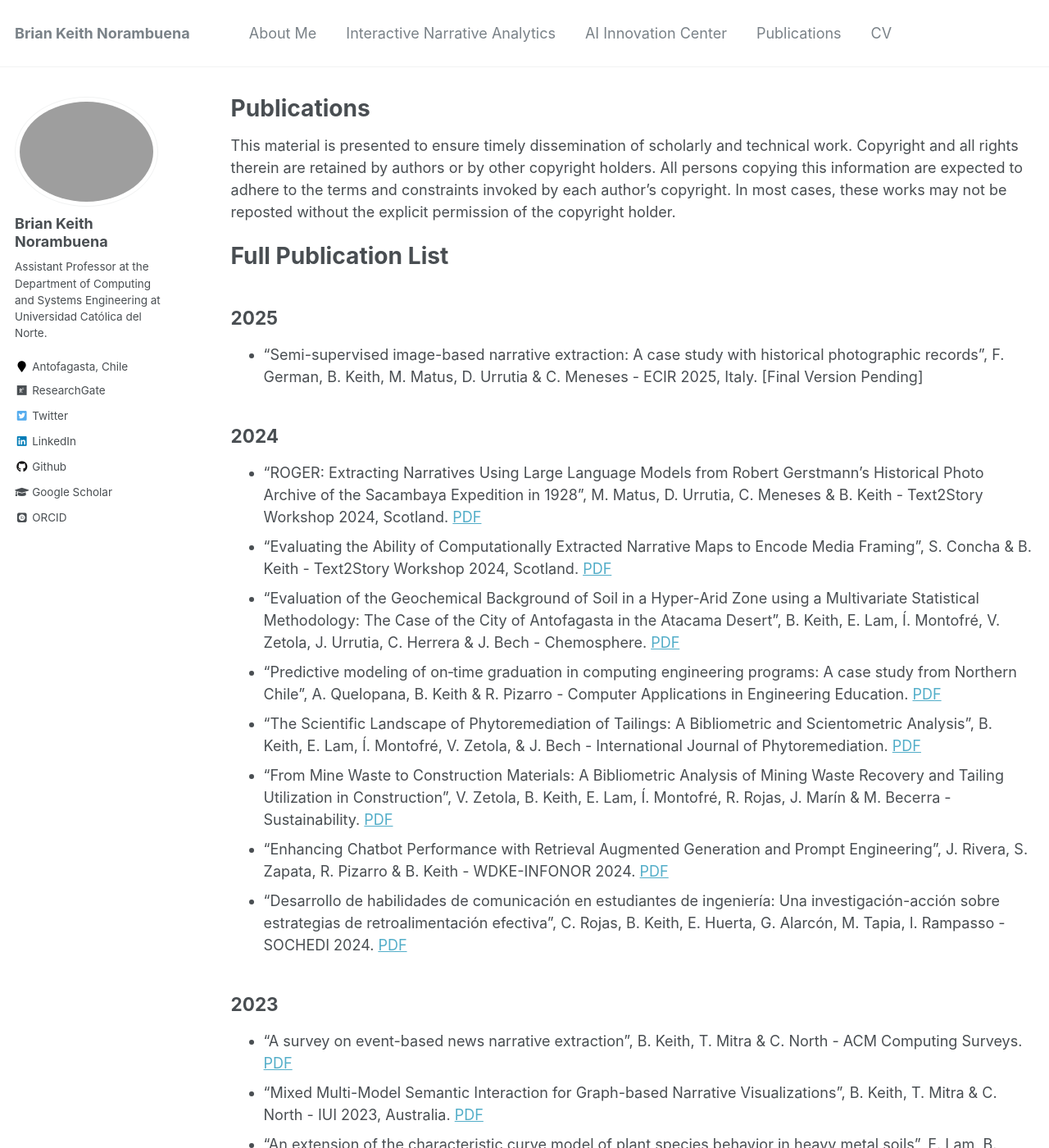
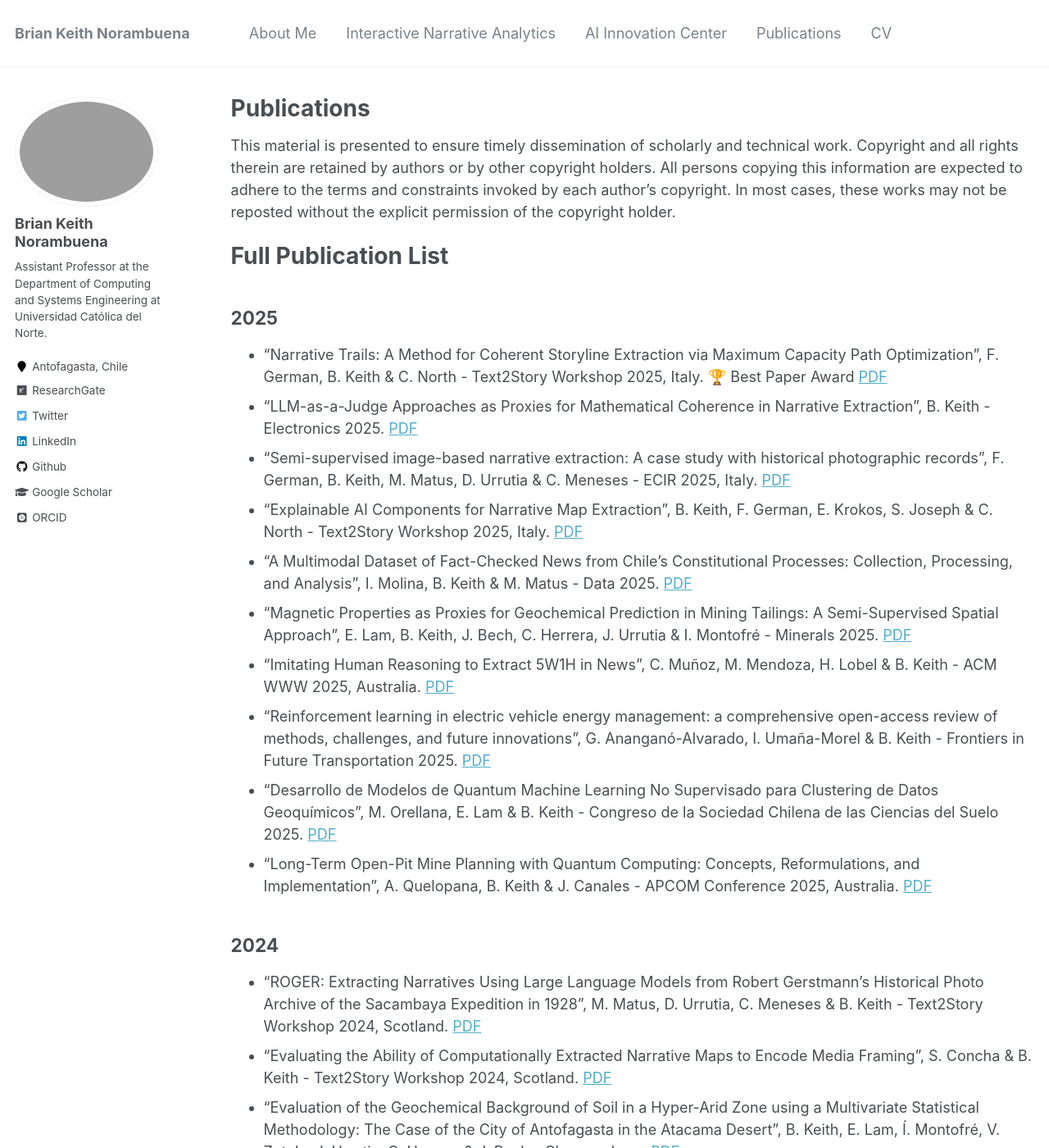
Before and after one commit to briankeithn/briankeithn.github.io, a Jekyll site: the page built from _pages/publications.md, in a window 1280 px wide and 1400 px high. Shown: the whole window at 82% size. Built offline with Jekyll 4.4.1, drawn with Linux system fonts in a browser that asks for light colours; some web fonts are replaced; some of the changed text lies outside the part shown.

Commit message:
Updating articles for 2025

```diff
--- a/_pages/publications.md
+++ b/_pages/publications.md
@@ -15,7 +15,16 @@ This material is presented to ensure timely dissemination of scholarly and techn
 
 # Full Publication List
 ## 2025
-- "Semi-supervised image-based narrative extraction: A case study with historical photographic records", F. German, B. Keith, M. Matus, D. Urrutia & C. Meneses - ECIR 2025, Italy. [Final Version Pending]
+- "Narrative Trails: A Method for Coherent Storyline Extraction via Maximum Capacity Path Optimization", F. German, B. Keith & C. North - Text2Story Workshop 2025, Italy. 🏆 Best Paper Award [PDF](http://briankeithn.github.io/files/2025_Trails.pdf)
+- "LLM-as-a-Judge Approaches as Proxies for Mathematical Coherence in Narrative Extraction", B. Keith - Electronics 2025. [PDF](http://briankeithn.github.io/files/2025_Judge.pdf)
+- "Semi-supervised image-based narrative extraction: A case study with historical photographic records", F. German, B. Keith, M. Matus, D. Urrutia & C. Meneses - ECIR 2025, Italy. [PDF](http://briankeithn.github.io/files/2025_Semisupervised.pdf)
+- "Explainable AI Components for Narrative Map Extraction", B. Keith, F. German, E. Krokos, S. Joseph & C. North - Text2Story Workshop 2025, Italy. [PDF](http://briankeithn.github.io/files/2025_XAI.pdf)
+- "A Multimodal Dataset of Fact-Checked News from Chile's Constitutional Processes: Collection, Processing, and Analysis", I. Molina, B. Keith & M. Matus - Data 2025. [PDF](http://briankeithn.github.io/files/2025_Data.pdf)
+- "Magnetic Properties as Proxies for Geochemical Prediction in Mining Tailings: A Semi-Supervised Spatial Approach", E. Lam, B. Keith, J. Bech, C. Herrera, J. Urrutia & I. Montofré - Minerals 2025. [PDF](http://briankeithn.github.io/files/2025_Magnetic.pdf)
+- "Imitating Human Reasoning to Extract 5W1H in News", C. Muñoz, M. Mendoza, H. Lobel & B. Keith - ACM WWW 2025, Australia. [PDF](http://briankeithn.github.io/files/2025_5W1H.pdf)
+- "Reinforcement learning in electric vehicle energy management: a comprehensive open-access review of methods, challenges, and future innovations", G. Ananganó-Alvarado, I. Umaña-Morel & B. Keith - Frontiers in Future Transportation 2025. [PDF](http://briankeithn.github.io/files/2025_RL.pdf)
+- "Desarrollo de Modelos de Quantum Machine Learning No Supervisado para Clustering de Datos Geoquímicos", M. Orellana, E. Lam & B. Keith - Congreso de la Sociedad Chilena de las Ciencias del Suelo 2025. [PDF](http://briankeithn.github.io/files/2025_SCHCS.pdf)
+- "Long-Term Open-Pit Mine Planning with Quantum Computing: Concepts, Reformulations, and Implementation", A. Quelopana, B. Keith & J. Canales - APCOM Conference 2025, Australia. [PDF](http://briankeithn.github.io/files/2025_APCOM.pdf)
 
 ## 2024
 - "ROGER: Extracting Narratives Using Large Language Models from Robert Gerstmann's Historical Photo Archive of the Sacambaya Expedition in 1928", M. Matus, D. Urrutia, C. Meneses & B. Keith - Text2Story Workshop 2024, Scotland. [PDF](http://briankeithn.github.io/files/2024_ROGER.pdf)
@@ -31,7 +40,7 @@ in Construction", V. Zetola, B. Keith, E. Lam, Í. Montofré, R. Rojas, J. Marí
 - "Desarrollo de habilidades de comunicación en estudiantes de ingeniería: Una investigación-acción sobre estrategias de retroalimentación efectiva", C. Rojas, B. Keith, E. Huerta, G. Alarcón, M. Tapia, I. Rampasso - SOCHEDI 2024. [PDF](http://briankeithn.github.io/files/2024_SOCHEDI.pdf)
 
 ## 2023
-- "A survey on event-based news narrative extraction", B. Keith, T. Mitra & C. North - ACM Computing Surveys. [PDF](http://briankeithn.github.io/files/2023_CSUR.pdf)
+- "A survey on event-based news narrative extraction", B. Keith, T. Mitra & C. North - ACM Computing Surveys. 📍 Selected for "Lo Mejor de lo Nuestro" LMN2024 at JCC2024 [PDF](http://briankeithn.github.io/files/2023_CSUR.pdf)
 - "Mixed Multi-Model Semantic Interaction for Graph-based Narrative Visualizations", B. Keith, T. Mitra & C. North - IUI 2023, Australia. [PDF](http://briankeithn.github.io/files/2023_IUI.pdf)
 - "An extension of the characteristic curve model of plant species behavior in heavy metal soils", E. Lam, B. Keith, J. Bech, M. Gálvez, R. Rojas, F. Alvarez, V. Zetola & I. Montofré - Environmental Geochemistry and Health. [PDF](http://briankeithn.github.io/files/2023_Curves.pdf)
 - "Watching the Watchdogs: Using Transparency Cues to Help News Audiences Assess Information Quality", B. Keith, K. Reis, T. Mitra & M. Horning - Media and Communication. [PDF](http://briankeithn.github.io/files/2023_MaC.pdf)
@@ -49,7 +58,7 @@ in Construction", V. Zetola, B. Keith, E. Lam, Í. Montofré, R. Rojas, J. Marí
 - "Narrative sensemaking: strategies for narrative maps construction", B. Keith, T. Mitra & C. North - IEEE VIS 2021, USA. [PDF](http://briankeithn.github.io/files/2021_VIS.pdf)
 
 ## 2020
-- "Evaluating the Inverted Pyramid Structure through Automatic 5W1H Extraction and Summarization", B. Keith, M. Horning & T. Mitra - C+J 2020, USA. [PDF](http://briankeithn.github.io/files/2020_CJ.pdf)
+- "Evaluating the Inverted Pyramid Structure through Automatic 5W1H Extraction and Summarization", B. Keith, M. Horning & T. Mitra - C+J 2020, USA. 📍 Selected for "Countering Noise, Bias & Uncertainty" Panel [PDF](http://briankeithn.github.io/files/2020_CJ.pdf)
 - "Twitter sentiment analysis for the estimation of voting intention in the 2017 Chilean elections", T. Alegre & B. Keith - Intelligent Data Analysis. [PDF](http://briankeithn.github.io/files/2020_IDA_TAS_Final.pdf)
 - "Avances en representaciones de texto: espacios vectoriales semánticos y word embeddings", L. Gutiérrez & B. Keith - CILCC 2018 - Book chapter on "Tecnologías del lenguaje humano". [PDF](http://briankeithn.github.io/files/2020_TLH.pdf)
 - "Using Artificial Intelligence Techniques to Improve the Prediction of Copper Recovery by Leaching", V. Flores, B. Keith & C. Leiva - Journal of Sensors. [PDF](http://briankeithn.github.io/files/2020_Sensors.pdf)
```
Also changed, not shown: _pages/ciara.md (+2 -2 lines), _pages/ina.md (+1 -3 lines), 10 other files.
